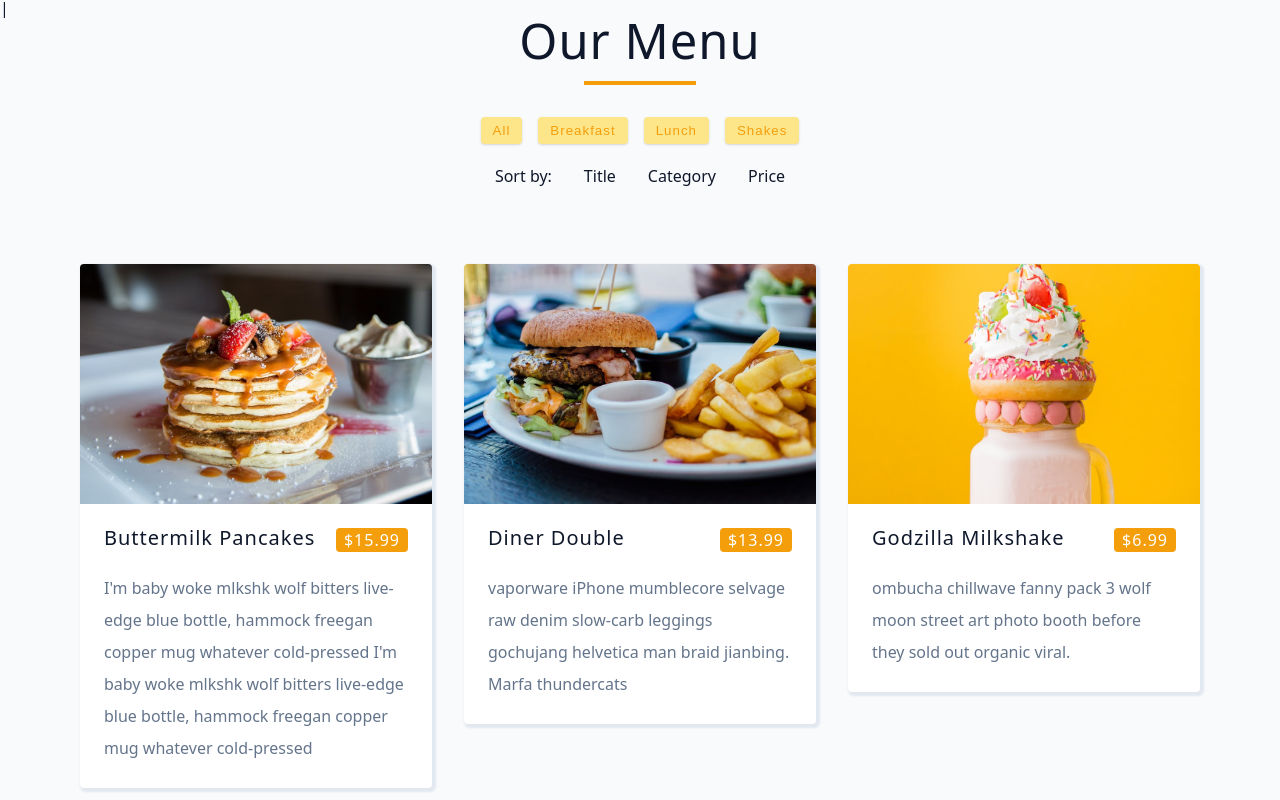
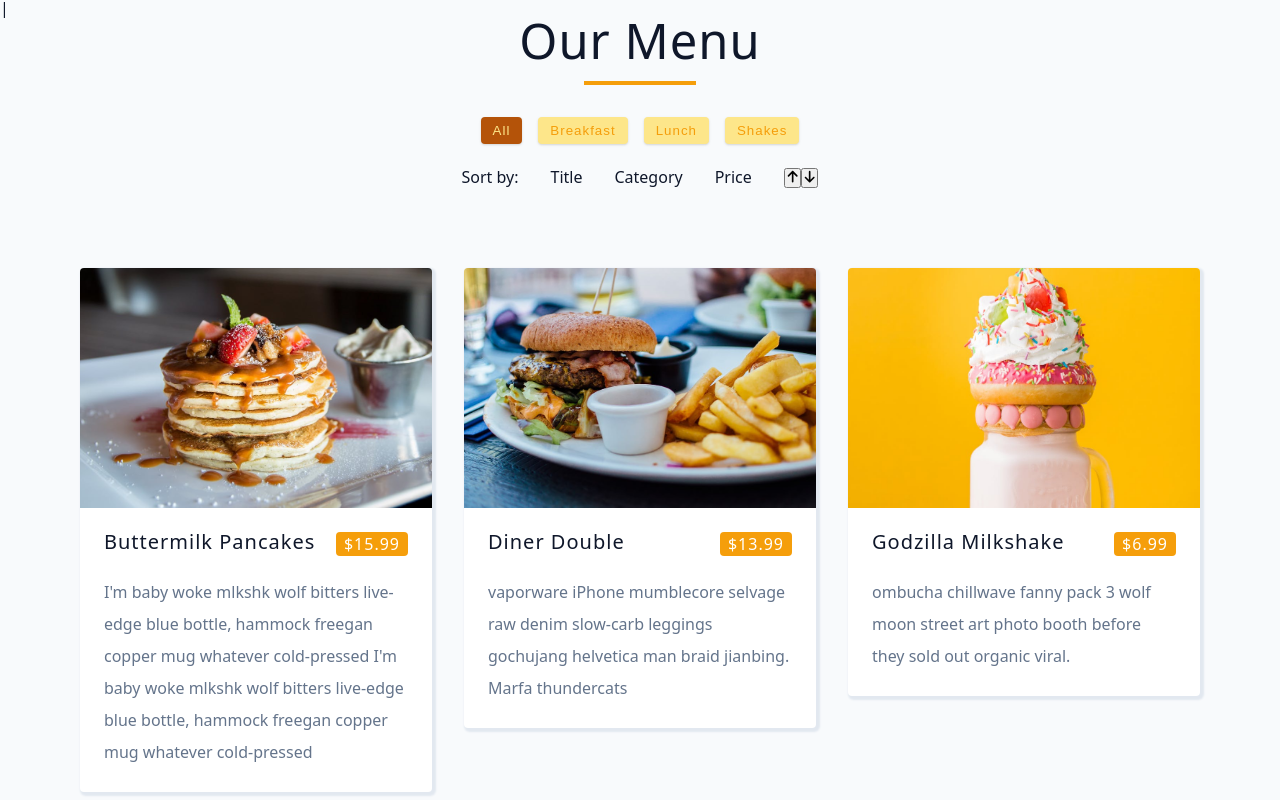
Before and after one commit to Yusen22/Food_Category_Menu, a React (Vite) app: page / in a window 1280 px wide. Shown: the top 800 px of the page. Built offline with nearby package versions, Linux system fonts and the light colour scheme.

Commit message:
working apart from asc//dsc btns

```diff
--- a/src/App.jsx
+++ b/src/App.jsx
@@ -11,8 +11,9 @@ const App = () => {
   const [originalMenu, setOriginalMenu] = useState(menu)
   const [menuItems, setMenuItems] = useState(menu)
   const [categories, setCategories] = useState([])
-  const [activeCat, setActiveCat] = useState('')
+  const [activeCat, setActiveCat] = useState('all')
   const [activeSort, setActiveSort] = useState([])
+  const [descendingSort, setDescendingSort] = useState('asc')
 
 
 
@@ -42,15 +43,14 @@ const displayActive = (cat) => {
   }
 }
 
-const sortList = (term, order = 'asc') => {
-  console.log(term)
+const sortList = (term) => {
   const sortedMenu = [...menuItems].sort((a, b) => {
     if (term === 'price') {
       const comparison = a[term] - b[term]
-      return order === 'asc' ? comparison : -comparison;
+      return descendingSort ? comparison : -comparison;
     }
    const comparison = a[term].localeCompare(b[term])
-   return order === 'asc' ? comparison : -comparison;
+   return descendingSort ? comparison : -comparison;
   }
 )
   setMenuItems(sortedMenu)
@@ -61,7 +61,7 @@ const sortList = (term, order = 'asc') => {
     <main>|
       <Title>Our menu</Title>
       <CategoryButtons activeCat = {activeCat} category={categories} displayActive={displayActive} />
-      <Sort displayActive={displayActive} activeCat={activeCat}  sortList={sortList} setActiveSort={setActiveSort} activeSort={activeSort} originalMenu={originalMenu} menuItems = {menuItems} setMenuItems={setMenuItems}/>
+      <Sort descendingSort={descendingSort} setDescendingSort={setDescendingSort} displayActive={displayActive} activeCat={activeCat}  sortList={sortList} setActiveSort={setActiveSort} activeSort={activeSort} originalMenu={originalMenu} menuItems = {menuItems} setMenuItems={setMenuItems}/>
       <Menu menuItems = {menuItems}/>
 
 
--- a/src/Sort.jsx
+++ b/src/Sort.jsx
@@ -1,9 +1,24 @@
-
 import { useState, useEffect } from "react"
 
-const Sort = ({ displayActive, activeCat, menuItems, setMenuItems, originalMenu, activeSort, setActiveSort, sortList }) => {
+import { FaArrowUp, FaArrowDown } from "react-icons/fa6"
+
+const Sort = ({ setDescendingSort, displayActive, activeCat, menuItems, originalMenu, activeSort, setActiveSort, sortList }) => {
 
     const menuKeys = Object.keys(menuItems[0])
+
+    const SortArrows = () => {
+      return (
+        <div>
+            <button onClick={() => {setDescendingSort(true)}}>
+                <FaArrowUp className="arrow-up"/>
+            </button>
+            <button onClick={() => {setDescendingSort(false)}}>
+                <FaArrowDown className="'arrow-down'"/>
+            </button>
+        </div>
+      )
+    }
+
 
     const handleSortClick = (indx) => {
         const key = menuKeys[indx]
@@ -40,6 +55,7 @@ const Sort = ({ displayActive, activeCat, menuItems, setMenuItems, originalMenu,
                 <p  className={sortClass(2)} onClick={() => handleSortClick(2)}>{menuKeys[2]}</p>
             ) : ''}
             <p className={sortClass(3)} onClick={() => handleSortClick(3)}>{menuKeys[3]}</p>
+            <SortArrows></SortArrows>
         </div>
     )
 }
```
